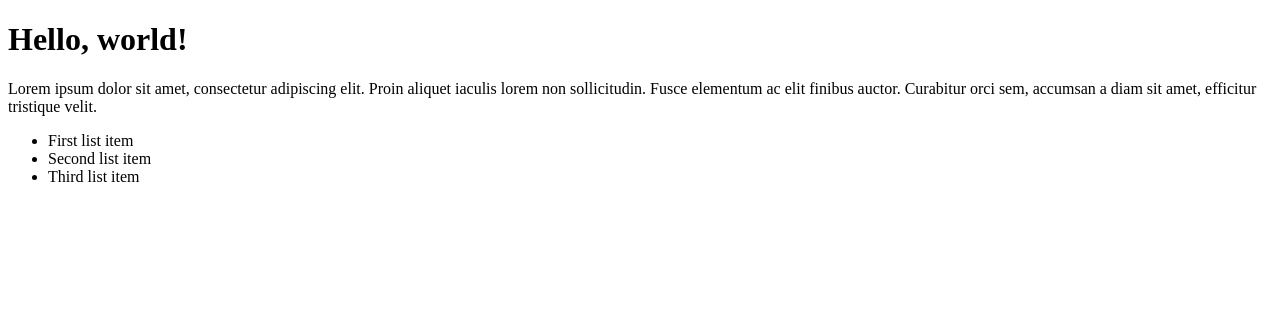
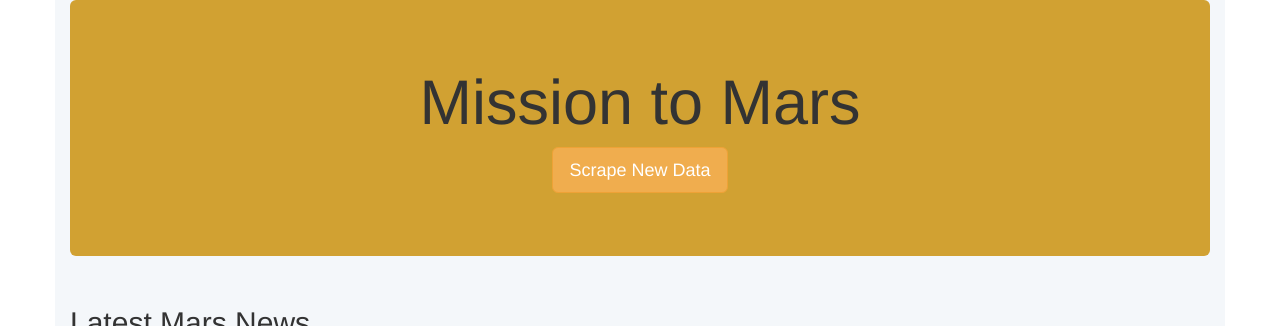
Before and after one commit to THeath15/Mission-to-Mars, a Flask app: template templates/index.html in a window 1280 px wide. Shown: the top 326 px of the page. Before the commit the page ends 182 px from the top, so only its background shows below. Run offline with Flask 2, Linux system fonts and the light colour scheme; the template is opened without the code that fills it, so the values that code supplies are empty; some libraries are stand-ins or nearby versions.

Commit message:
Add files via upload

```diff
--- a/templates/index.html
+++ b/templates/index.html
@@ -4,19 +4,73 @@
     <meta charset="UTF-8" />
     <meta name="viewport" content="width=device-width, initial-scale=1.0" />
     <meta http-equiv="X-UA-Compatible" content="ie=edge" />
-   <title>Document</title>
+    <title>Mission to Mars</title>
+    <link
+      rel="stylesheet"
+      href="https://maxcdn.bootstrapcdn.com/bootstrap/3.3.7/css/bootstrap.min.css"
+    />
   </head>
   <body>
-   <h1>Hello, world!</h1>
-   <p>
-     Lorem ipsum dolor sit amet, consectetur adipiscing elit. Proin aliquet
-     iaculis lorem non sollicitudin. Fusce elementum ac elit finibus auctor.
-     Curabitur orci sem, accumsan a diam sit amet, efficitur tristique velit.
-   </p>
-   <ul>
-     <li>First list item</li>
-     <li>Second list item</li>
-     <li>Third list item</li>
-   </ul>
+    <div class="container" style="background-color:#f4f7fa;">
+      <!-- Add Jumbotron to Header -->
+      <div class="jumbotron text-center" style="background-color:#d1a132;">
+        <h1>Mission to Mars</h1>
+        <!-- Add a button to activate scraping script -->
+        <p><a class="btn btn-warning btn-lg" href="/scrape" data-toggle="tooltip" title="Click me!" role="button">Scrape New Data</a></p>
+      </div>
+      <!-- Add section for Mars News -->
+      <div class="row" id="mars-news">
+        <div class="col-xs-12">
+          <div class="media">
+            <div class="media-body">
+              <h2>Latest Mars News</h2>
+              <h4 class="media-heading">{{ mars.news_title }}</h4>
+              <p>{{ mars.news_paragraph }}</p>
+            </div>
+          </div>
+        </div>
+      </div>
+      <!-- Section for Featured Image and Facts table -->
+      <div class="row" id="mars-featured-image">
+        <div class="col-xs-8">
+          <h2>Featured Mars Image </h2>
+
+          <!-- if images is False/None/non-existent, then default to error message -->
+          <img
+            src="{{mars.featured_image | default('static/images/error.png', true) }}"
+            class="img-responsive"
+            alt="Responsive image"
+          />
+        </div>
+
+        <div class="col-xs-4">
+          <!-- Mars Facts -->
+          <div class="row" id="mars-facts">
+            <h3>Mars Facts</h3>
+            <table class="table table-striped">
+            {{ mars.facts | safe }}
+            </table>
+          </div>
+        </div>
+      </div>
+
+      <!-- Section for Mars Hemispheres -->
+      <div class="row" id="mars-hemispheres">
+        <div class="page-header" style="height: 50px">
+          <h2 class="text-center">Mars Hemispheres</h2>
+        </div>
+
+        {% for hemisphere in mars.hemisphere_data %}
+               <div class="col-xs-6">
+          <div class="thumbnail">
+            <img src="{{hemisphere.img_url | default('static/images/error.png', true)}}" alt="...">
+            <div class="caption">
+              <h3>{{hemisphere.title}}</h3>
+            </div>
+          </div>
+        </div>
+        {% endfor %}
+      </div>
+    </div>
   </body>
 </html>
```
Lines whose indentation alone changed are shown as unchanged.
